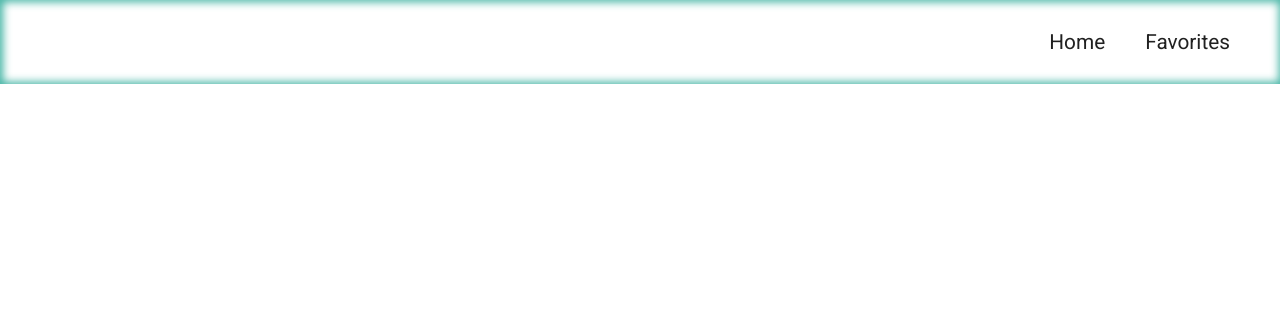
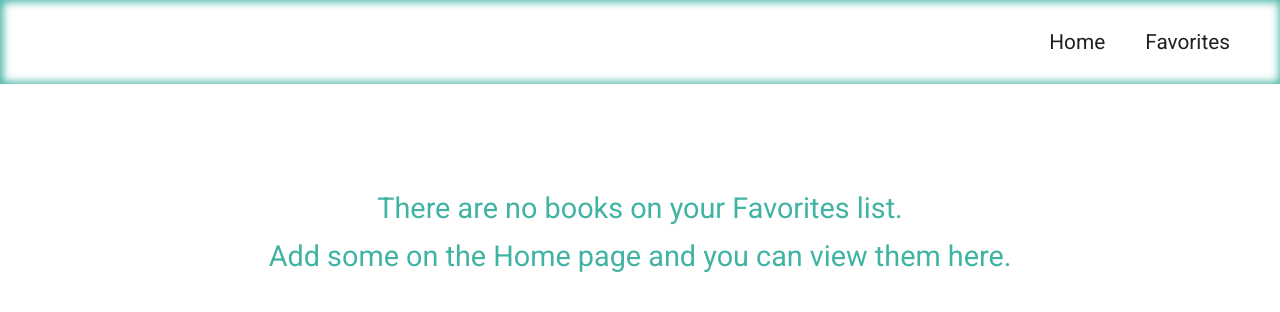
Before and after one commit to KarloT1/book-tracking, a React (Create React App) app: page /favorites in a window 1280 px wide. Shown: the top 312 px of the page. Built offline with nearby package versions, Linux system fonts and the light colour scheme; data requests are answered from the project's data file.

Commit message:
Enable removing from favorites on home page.

```diff
--- a/src/booksAPI.js
+++ b/src/booksAPI.js
@@ -46,3 +46,4 @@ export const updateBook = (bookId, body) =>
     },
     body: body
   })
+  .then(res => res.json())
--- a/src/components/books/bookListItem.js
+++ b/src/components/books/bookListItem.js
@@ -12,6 +12,7 @@ class BookListItem extends Component {
     }
 
     this.addFavorite = this.addFavorite.bind(this)
+    this.removeFavorite = this.removeFavorite.bind(this)
   }
 
   addFavorite() {
@@ -30,6 +31,22 @@ class BookListItem extends Component {
     booksAPI.updateBook(bookId, body);
   }
 
+  removeFavorite() {
+    const { bookCover, bookTitle, bookAuthor, bookYear, bookId } = this.props;
+
+    const body = JSON.stringify({
+      "id": bookId,
+      "title": bookTitle,
+      "author": bookAuthor,
+      "cover": bookCover,
+      "year": bookYear,
+      "isFavorite": false
+    })
+
+    booksAPI.removeFavorite(bookId);
+    booksAPI.updateBook(bookId, body)
+  }
+
   render() {
     const { bookCover, bookTitle, bookAuthor, isFavorite } = this.props;
     return (
@@ -41,7 +58,10 @@ class BookListItem extends Component {
           className={`book-list__badge
             ${isFavorite ? "favorite" : ""}
           `}
-          onClick={this.addFavorite}
+          onClick={isFavorite
+            ? this.removeFavorite
+            : this.addFavorite
+          }
         >
           <FontAwesomeIcon icon={faHeart} />
         </div>
--- a/src/components/favorites/favoriteList.js
+++ b/src/components/favorites/favoriteList.js
@@ -15,6 +15,7 @@ class FavoritesList extends Component {
 
   componentDidMount() {
     booksAPI.getFavorites().then(favorites => {
+      console.log(favorites)
       this.setState({ favorites })
     })
   }
@@ -32,12 +33,20 @@ class FavoritesList extends Component {
   }
 
   render() {
+    const favoritesLength = this.state.favorites.length
+
     return (
       <React.Fragment>
         {/* <SearchField
           handleChange={this.handleChange}
         /> */}
-        <ul className="favorite-list">
+        {
+          !favoritesLength
+          ? <div className="no-favorites">
+              There are no books on your Favorites list. <br/>
+              Add some on the Home page and you can view them here.
+            </div>
+          :  <ul className="favorite-list">
               {this.state.favorites.map(favorite => (
                 <li key={favorite.id}>
                   <FavoriteListItem
@@ -52,6 +61,7 @@ class FavoritesList extends Component {
                 </li>
               ))}
             </ul>
+        }
       </React.Fragment>
     )
   }
--- a/src/css/favorites/favoriteList.css
+++ b/src/css/favorites/favoriteList.css
@@ -12,3 +12,11 @@
   padding: 30px;
   margin-bottom: 30px;
 }
+
+.no-favorites {
+  text-align: center;
+  font-size: 1.8rem;
+  line-height: 48px;
+  color: var(--primary);
+  padding: 40px;
+}
```
Lines whose indentation alone changed are shown as unchanged.
